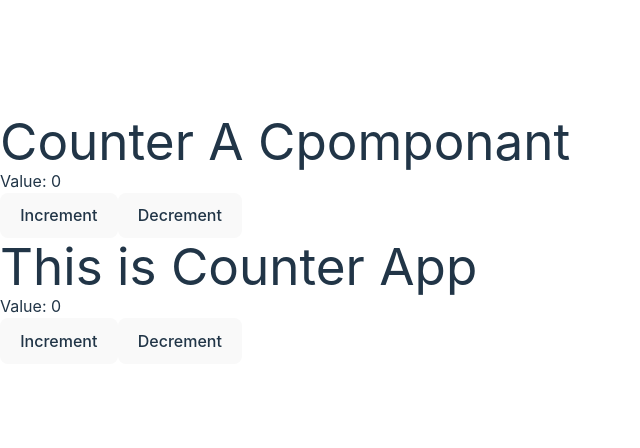
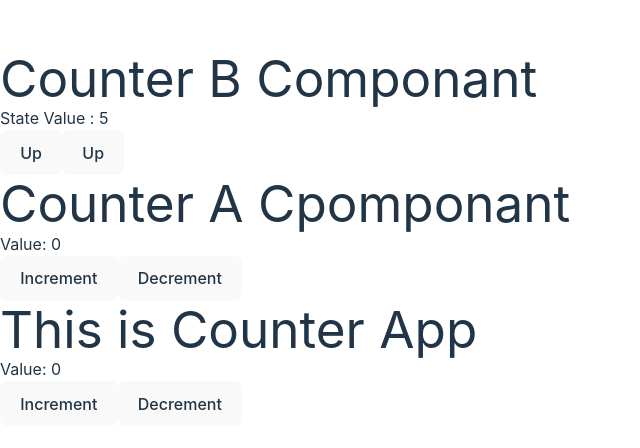
Before and after one commit to SanjoyGorai/redux-toolkit, a React (Vite) app: page / in a window 1280 px wide. Shown: the part 162-610 px from the top of the page, without its empty margins (0-640 px from the left). Built offline with nearby package versions, Linux system fonts and the light colour scheme.

Commit message:
com slice are created

```diff
--- a/src/App.jsx
+++ b/src/App.jsx
@@ -1,10 +1,12 @@
 import React from 'react'
 import Counter from './components/Counter'
 import CounterA from './components/CounterA'
+import CounterB from './components/CounterB'
 
 const App = () => {
   return (
     <div>
+      <CounterB/>
       <CounterA/>
       <Counter />
     </div>
--- a/src/app/store.js
+++ b/src/app/store.js
@@ -1,12 +1,15 @@
 import { configureStore } from '@reduxjs/toolkit'
 import counterSlice, { counterReducer } from '../features/counter/counterSlice';
 import counterReducerA from '../features/counter/counterSliceA'
+import CounterB from '../components/CounterB';
+import counterCReducer from '../features/counter/counterSliceB';
 
 const store = configureStore({
     reducer: {
         counter: counterSlice,
         counterReducer: counterReducer,
-        counterA: counterReducerA
+        counterA: counterReducerA,
+        counterB : counterCReducer
     }
 });
 
--- /dev/null
+++ b/src/components/CounterB.jsx
@@ -0,0 +1,31 @@
+import React from 'react'
+import {useSelector,useDispatch} from 'react-redux'
+
+const CounterB = () => {
+
+    const value = useSelector(s => s.counterB.v);
+
+    function handleClick(e) {
+        switch (e.target.id) {
+            case 'increment':
+
+                break;
+            case decrement:
+
+                break;
+        }
+
+    }
+
+    return (
+        <div className='bg bg-yellow-100 p-3 '>
+            <h1>Counter B Componant</h1>
+            <h2 className='font-bold m-3 text-xl'>State Value :  {value} </h2>
+            <button className='bg-blue-600 m-2' id='increment' onClick={handleClick}>Up</button>
+            <button className='bg-blue-600 m-2' id='decrement' onClick={handleClick}>Up</button>
+
+        </div>
+    )
+}
+
+export default CounterB
--- /dev/null
+++ b/src/features/counter/counterSliceB.js
@@ -0,0 +1,21 @@
+import { createReducer, createAction } from '@reduxjs/toolkit';
+
+
+const initialState = {
+    v: 5
+}
+
+export const increment = createAction('increment');
+export const decrement = createAction('decrement');
+
+const counterCReducer = createReducer(initialState, (builder) => {
+    builder
+        .addCase(increment, (state, action) => {
+            state.v++
+        })
+        .addCase(decrement, (state, action) => {
+            state.v--
+        })
+});
+
+export default counterCReducer;
```
